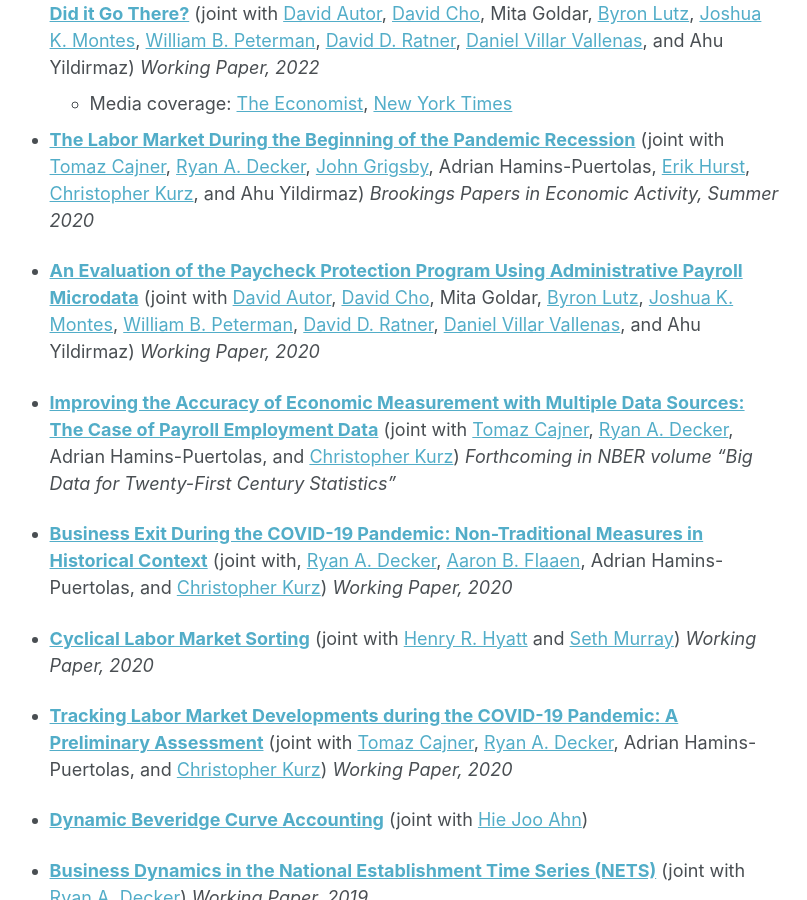
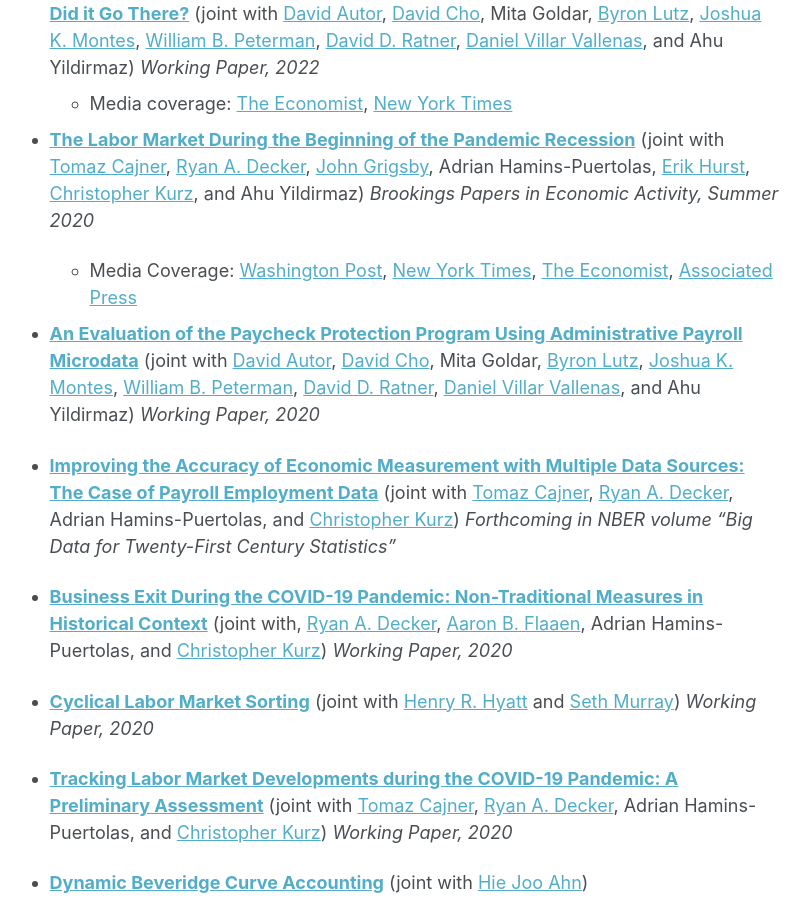
Before and after one commit to ldcrane/ldcrane.github.io, a Jekyll site: the page built from _pages/about.md, in a window 1280 px wide and 900 px high, scrolled down 1062 px. Shown: the whole window, without its empty margins (272-1079 px from the left). Built offline with Jekyll 4.4.1, drawn with Linux system fonts in a browser that asks for light colours.

Commit message:
Update about.md

```diff
--- a/_pages/about.md
+++ b/_pages/about.md
@@ -25,6 +25,9 @@ Papers
   - Media coverage: [The Economist](https://www.economist.com/graphic-detail/2022/01/31/americas-covid-job-saving-programme-gave-most-of-its-cash-to-the-rich), [New York Times](https://www.nytimes.com/2022/02/01/business/paycheck-protection-program-costs.html)
 
 - [**The Labor Market During the Beginning of the Pandemic Recession**](https://www.brookings.edu/wp-content/uploads/2020/06/SU20_S1_Cajner-et-al._-combined.pdf) (joint with [Tomaz Cajner](https://sites.google.com/site/cajner/), [Ryan A. Decker](https://www.rdecker.net/), [John Grigsby](https://sites.google.com/view/john-grigsby/), Adrian Hamins-Puertolas, [Erik Hurst](https://erikhurst.com/), [Christopher Kurz](https://www.federalreserve.gov/econres/christopher-j-kurz.htm), and Ahu Yildirmaz) *Brookings Papers in Economic Activity, Summer 2020*
+
+  - Media Coverage: [Washington Post](https://www.washingtonpost.com/business/2020/05/08/awful-reason-wages-appeared-soar-middle-pandemic/), [New York Times](https://www.nytimes.com/2020/05/11/upshot/virus-lasting-economic-effects.html), [The Economist](https://www.economist.com/finance-and-economics/2020/05/16/why-the-pandemic-could-eventually-lower-inequality), [Associated Press](https://apnews.com/8df9ba7b96e1563c176c3485398adb99)
+
 
 - [**An Evaluation of the Paycheck Protection Program Using Administrative Payroll Microdata**](https://blueprintlabs.mit.edu/research/an-evaluation-of-the-paycheck-protection-program-using-administrative-payroll-microdata/) (joint with [David Autor](https://economics.mit.edu/faculty/dautor), [David Cho](https://www.david-cho.com/), Mita Goldar, [Byron Lutz](https://sites.google.com/view/byron-lutz/home), [Joshua K. Montes](https://sites.google.com/site/joshuamontes/), [William B. Peterman](http://williampeterman.com/), [David D. Ratner](https://sites.google.com/site/ddratner/), [Daniel Villar Vallenas](https://www.federalreserve.gov/econres/daniel-villar-vallenas.htm), and Ahu Yildirmaz) *Working Paper, 2020*
 
```
